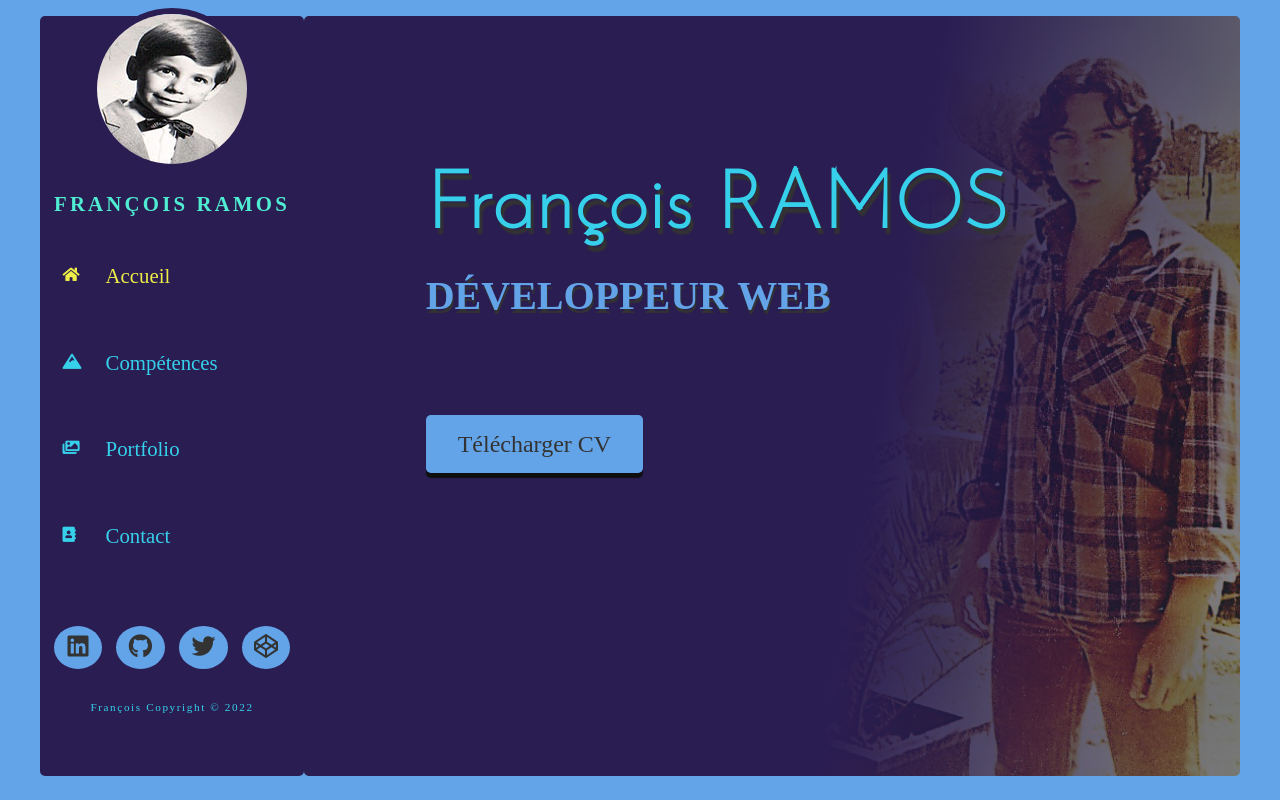
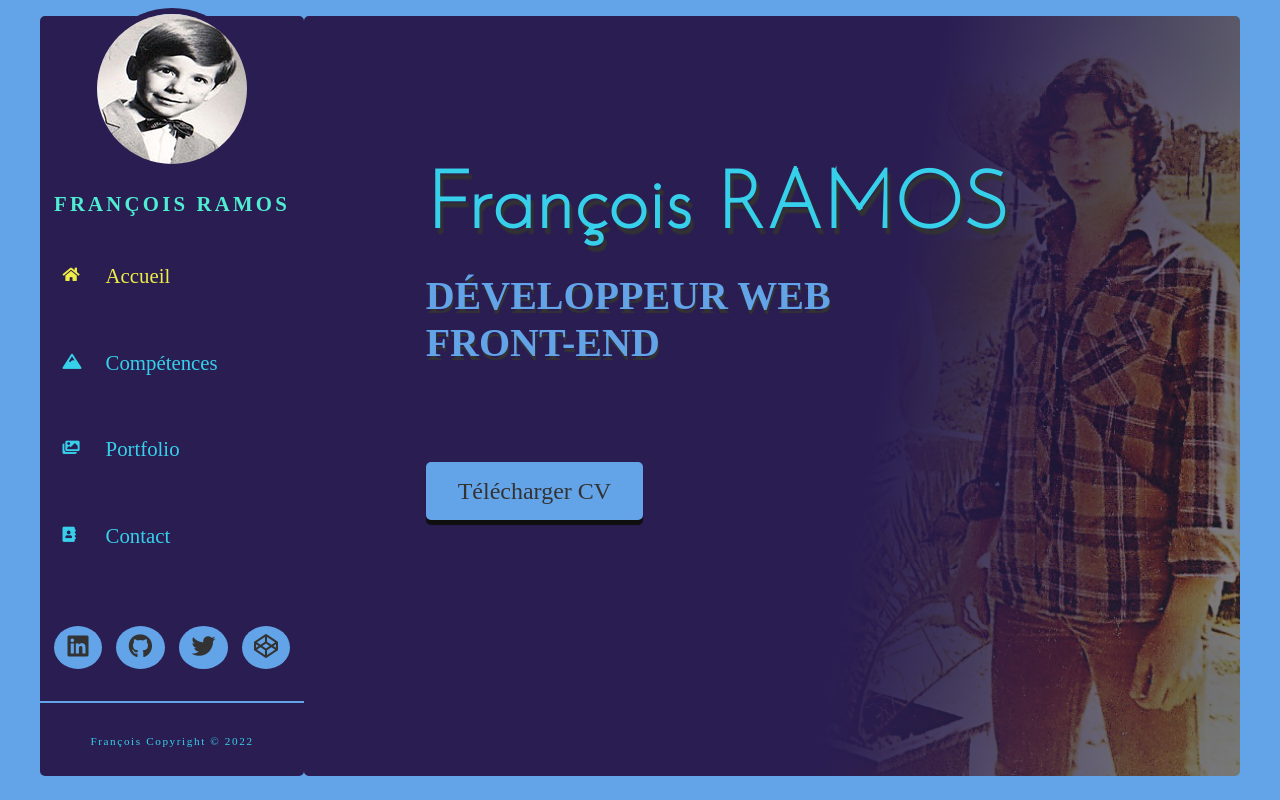
Before and after one commit to frameur/fram-cv, a React (Create React App) app: page / in a window 1280 px wide. Built offline with nearby package versions, Linux system fonts and the light colour scheme; a web font is replaced by a local one.

Commit message:
maintenance passage front en reactjs

```diff
--- a/src/data/portfolioData.js
+++ b/src/data/portfolioData.js
@@ -33,8 +33,10 @@ export const portfolioData = [
     name: "Monty python",
     languages: ["javascript", "css"],
     languagesIcons: ["fab fa-js", "fab fa-css3-alt"],
-    source: "https://projetmonty.netlify.app/",
-    info: "Fan des Monty python, donc un projet plutôt autour de la dérision. Pour l'instant création simple HTML, CSS, JAVASCRIPT le projet evolue autour de REACTJS.",
+    // source: "https://projetmonty.netlify.app/",
+    source: "http://www.github.com",
+    // info: "Fan des Monty python, donc un projet plutôt autour de la dérision. Pour l'instant création simple HTML, CSS, JAVASCRIPT le projet evolue autour de REACTJS.",
+    info: "Projet en cours de modification. ",
     picture: "./media/montypython.png",
   },
   {
--- a/src/pages/Contact.js
+++ b/src/pages/Contact.js
@@ -46,6 +46,7 @@ const Contact = () => {
             </li>
           </ul>
         </div>
+
         <div className="socialNetwork">
           <ul>
             <a
--- a/src/pages/Home.js
+++ b/src/pages/Home.js
@@ -8,7 +8,10 @@ const Home = () => {
       <div className="homeContent">
         <div className="content">
           <h1>François RAMOS</h1>
-          <h2>Développeur Web</h2>
+          <h2>
+            Développeur Web <br />
+            front-end{" "}
+          </h2>
           <div className="pdf">
             <a href="./media/cvfram01.pdf" target="_blank">
               Télécharger CV
--- a/src/styles/components/_navigation.scss
+++ b/src/styles/components/_navigation.scss
@@ -29,12 +29,12 @@
 
       img {
         border-radius: 50%;
-          box-shadow:  0 0 0 6px $color-1;
+        box-shadow: 0 0 0 6px $color-1;
       }
       h3 {
         font-size: 1.3rem;
         text-transform: uppercase;
-          letter-spacing: .2rem;
+        letter-spacing: 0.2rem;
         margin-top: 1.5rem;
         color: $color-4;
       }
@@ -49,13 +49,12 @@
       display: grid;
 
       li {
-          padding: 1rem 0 1rem .4rem;
+        padding: 1rem 0 1rem 0.4rem;
         font-size: 1.3rem;
         position: relative;
 
         &:hover i {
           transform: translate(3px, 3px);
-
         }
 
         a {
@@ -69,7 +68,7 @@
           position: absolute;
           font-size: 0.95rem;
           transform: translateY(3px);
-            transition: .2s ease;
+          transition: 0.2s ease;
         }
 
         span {
@@ -92,24 +91,23 @@
         background: $color-3;
         color: $color-1;
         border-radius: 50%;
-          padding: .5rem 0.8rem;
-          transition: .3s;
+        padding: 0.5rem 0.8rem;
+        transition: 0.3s;
         cursor: pointer;
 
         a:visited {
           color: $color-1;
         }
-          &:nth-child(1){
-            padding: .5rem .85rem
+        &:nth-child(1) {
+          padding: 0.5rem 0.85rem;
         }
-          &:nth-child(4){
-            padding: .5rem .75rem
+        &:nth-child(4) {
+          padding: 0.5rem 0.75rem;
         }
         &:hover {
           background: $color-4;
-
         }
-          i:hover{
+        i:hover {
           color: $color-6;
         }
       }
@@ -118,10 +116,12 @@
       margin-top: 2rem;
       text-align: center;
       letter-spacing: 0.1rem;
-        font-size: .7rem;
+      font-size: 0.7rem;
+      border-top: 2px solid $color-3;
 
       p {
         color: $color-5;
+        margin-top: 2rem;
 
         &:hover {
           color: $color-4;
@@ -130,19 +130,20 @@
     }
   }
 }
-  @media screen and (max-width: 850px){
+@media screen and (max-width: 850px) {
   .sidebar {
     display: flex;
     min-height: 50px;
-      margin-bottom: .2rem;
+    margin-bottom: 0.2rem;
     width: 100%;
 
-      .id, .socialNetwork {
+    .id,
+    .socialNetwork {
       display: none;
     }
     .navigation {
       width: 100%;
-        padding: .1rem 1rem;
+      padding: 0.1rem 1rem;
 
       ul {
         display: flex;
@@ -155,7 +156,7 @@
     }
   }
 }
-  @media screen and (max-width:580px){
+@media screen and (max-width: 580px) {
   .sidebar {
     ul {
       justify-content: space-around !important;
```
Lines whose indentation alone changed are shown as unchanged.
